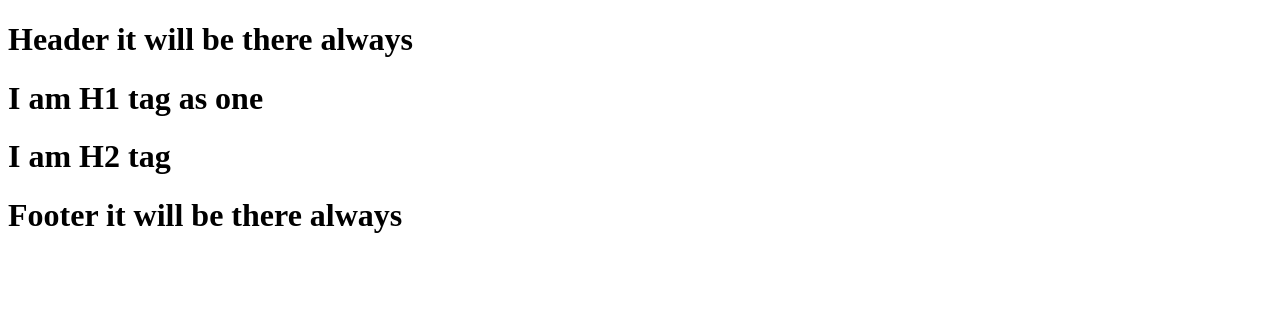
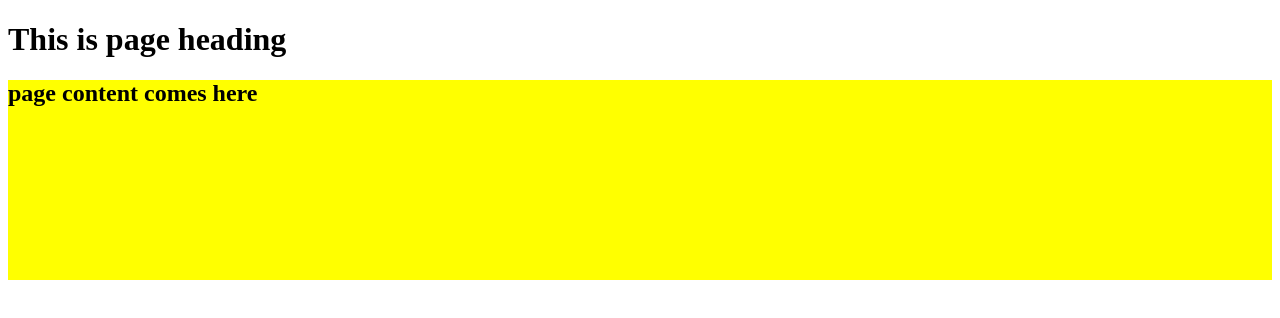
Before and after one commit to ankurrai1/react-basic, a React app: page / in a window 1280 px wide. Built offline with nearby package versions, Linux system fonts and the light colour scheme.

Commit message:
Added functional component and used it to render
using composit react components

```diff
--- a/App.js
+++ b/App.js
@@ -1,5 +1,5 @@
 import React from "react";
-import ReactDOM from "react-dom";
+import ReactDOM from "react-dom/client";
 
 /**
  * Create following pattern
@@ -10,6 +10,19 @@ import ReactDOM from "react-dom";
  *    </div>
  * </div>
  */
+
+const HeadingComponent = () => <h1 className="page-heading" >This is page heading</h1>
+
+const PageComponent = () => {
+  return (
+    <div id="container">
+      <HeadingComponent />
+      <div style={{"height": "200px", "background":"yellow"}}>
+        <h2>page content comes here</h2>
+      </div>
+    </div>
+  )
+}
 
 const parent = React.createElement(
   "div",
@@ -26,6 +39,10 @@ const heading = React.createElement(
   { id: "head" },
   "hello world from react !"
 );
+
+
+
 const root = ReactDOM.createRoot(document.getElementById("root"));
 // root.render(heading);
-root.render(parent)
+// root.render(parent)
+root.render(<PageComponent/>)
--- a/index.html
+++ b/index.html
@@ -6,12 +6,12 @@
     <title>React Basic</title>
   </head>
   <body>
-    <h1>Header it will be there always</h1>
+    <!-- <h1>Header it will be there always</h1> -->
     <div id="root">
       this is react app root it will be replaced because ReactDOM uses innerHTML
       looks like
     </div>
-    <h1>Footer it will be there always</h1>
+    <!-- <h1>Footer it will be there always</h1> -->
     <!-- first file is just react code can be used as react native apps but the second script helps us to use react on browser to connect -->
     <!-- <script crossorigin src="https://unpkg.com/react@18/umd/react.development.js"></script>
         <script crossorigin src="https://unpkg.com/react-dom@18/umd/react-dom.development.js"></script> -->
--- a/package.json
+++ b/package.json
@@ -4,7 +4,9 @@
   "description": "This is a basic React Start app",
   "main": "App.js",
   "scripts": {
-    "test": "jest"
+    "test": "jest",
+    "start": "parcel index.html",
+    "build": "parcel build index.html"
   },
   "repository": {
     "type": "git",
```
